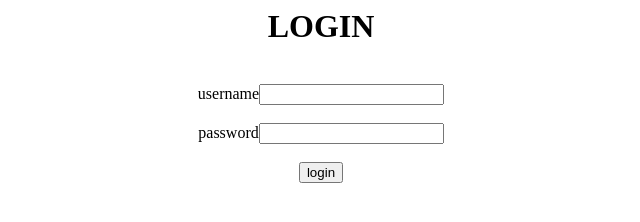
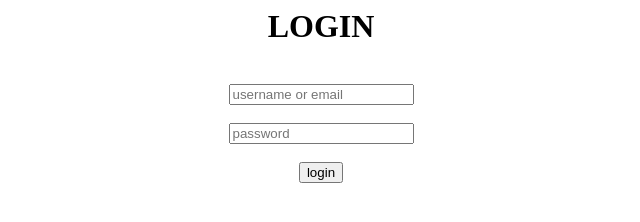
Before and after one commit to Meeraajay/test, a plain HTML site: page index.html in a window 1280 px wide. Shown: the whole page, without its empty margins (319-959 px from the left). Drawn offline with Linux system fonts and the light colour scheme.

Commit message:
used placeholder

```diff
--- a/index.html
+++ b/index.html
@@ -2,8 +2,8 @@
     <body>
         <center>
         <h1>LOGIN</h1><br>
-        username<input type="text"><br><br>
-        password<input type="password"><br><br>
+        <input type="text" placeholder="username or email"><br><br>
+        <input type="password" placeholder="password"><br><br>
         <input type="button" value="login">
 
         </center>
```
